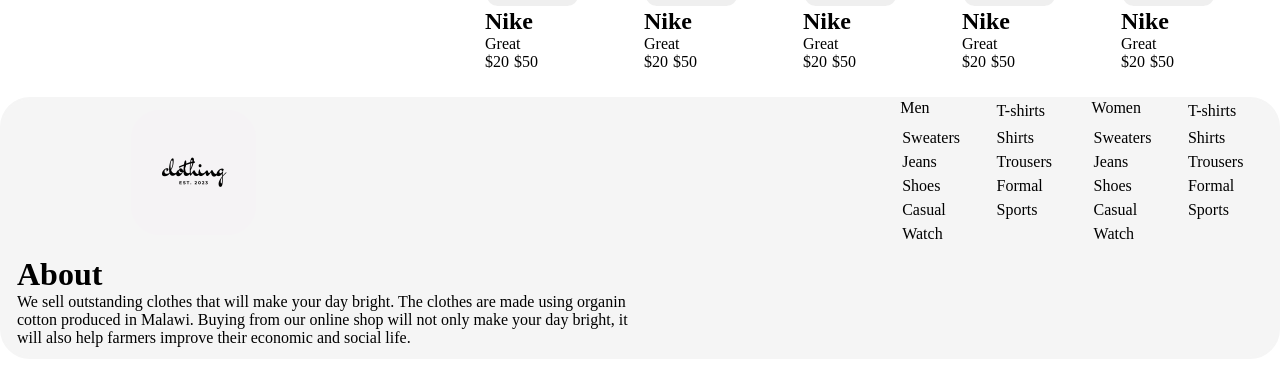
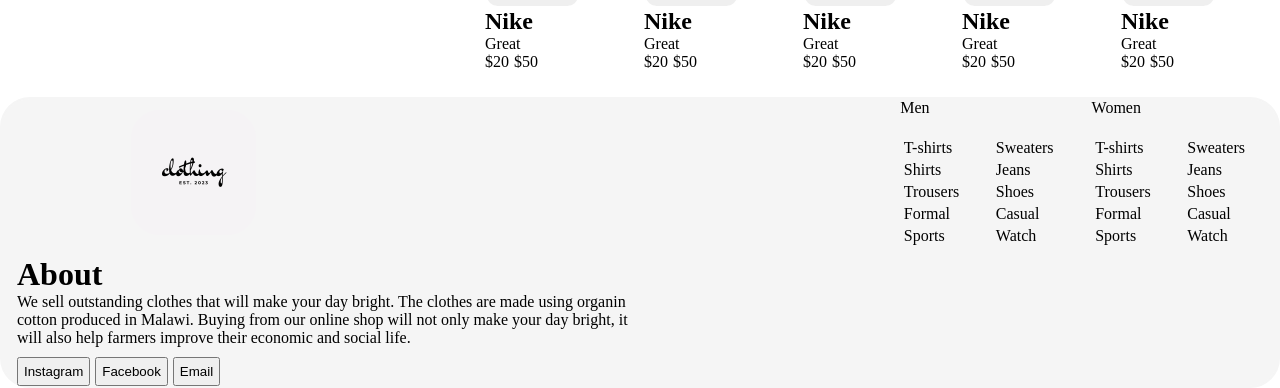
Before and after one commit to ber-nardTheo1/E-commerce-Website, a plain HTML site: page index.html in a window 1280 px wide. Shown: the part 458-846 px from the top of the page. Before the commit the page ends 817 px from the top, so only its background shows below. Drawn offline with Linux system fonts and the light colour scheme.

Commit message:
CSS and HTML changes

```diff
--- a/index.css
+++ b/index.css
@@ -189,12 +189,13 @@
 }
 .category-el{
     margin-bottom: 10%;
+    grid-column: span 4;
 }
 
 
 .footer-link{
     padding-top: 3px;
-    padding-left: 2px;
+    margin-right: 33px;
 }
 
 .web-content{
@@ -204,3 +205,28 @@
     display: grid;
     grid-template-columns: 50% 50%;
 }
+
+.contact-container{
+    display: flex;
+    margin-top: 10px;
+    padding-left: 10px;
+    align-content: center;
+}
+
+.instagram-el{
+    padding: 5px;
+    text-align: center;
+    margin-left:5px;
+}
+
+.facebook-el{
+    padding: 5px;
+    text-align: center;
+    margin-left:5px;
+}
+
+.email-el{
+    padding: 5px;
+    text-align: center;
+    margin-left:5px;
+}
--- a/index.html
+++ b/index.html
@@ -186,6 +186,12 @@
              it will also help farmers improve their economic and social life.</p>
             </div>
         </div>
+        <div id="contact-container" class="contact-container">
+            <button id="instagram-el" class="instagram-el"><a class="contact" href="href">Instagram</a></button>
+            <button id="facebook-el" class="facebook-el"><a class="contact"  href="href">Facebook</a></button>
+            <button id="email-el" class="email-el"><a  class="contact" href="href">Email</a></button>
+
+        </div>
     </footer>
 </body>
 <script src="index.js"></script>
```
